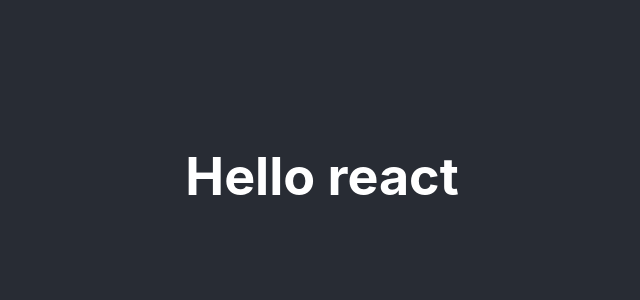
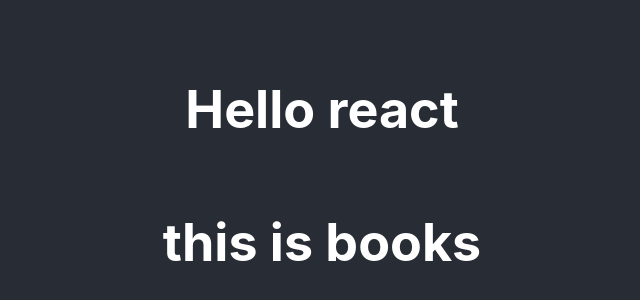
Before and after one commit to AlaaAlsalem/Book_store, a React (Create React App) app: page / in a window 1280 px wide. Shown: the part 224-524 px from the top of the page, without its empty margins (318-958 px from the left). Built offline with nearby package versions, Linux system fonts and the light colour scheme.

Commit message:
Add Books componenet, default view

```diff
--- a/src/App.js
+++ b/src/App.js
@@ -1,10 +1,12 @@
 import './App.css';
+import Books from './components/Books'
 
 function App() {
   return (
     <div className="App">
       <header className="App-header">
         <h1>Hello react</h1>
+        <Books/>
       </header>
     </div>
   );
--- /dev/null
+++ b/src/components/Books.js
@@ -0,0 +1,13 @@
+
+const Books =()=>{
+    return(
+        <div>
+            <h1> this is books</h1>
+            <section className="book_list">
+
+            </section>
+        </div>
+    );
+}
+
+export default Books;
```
